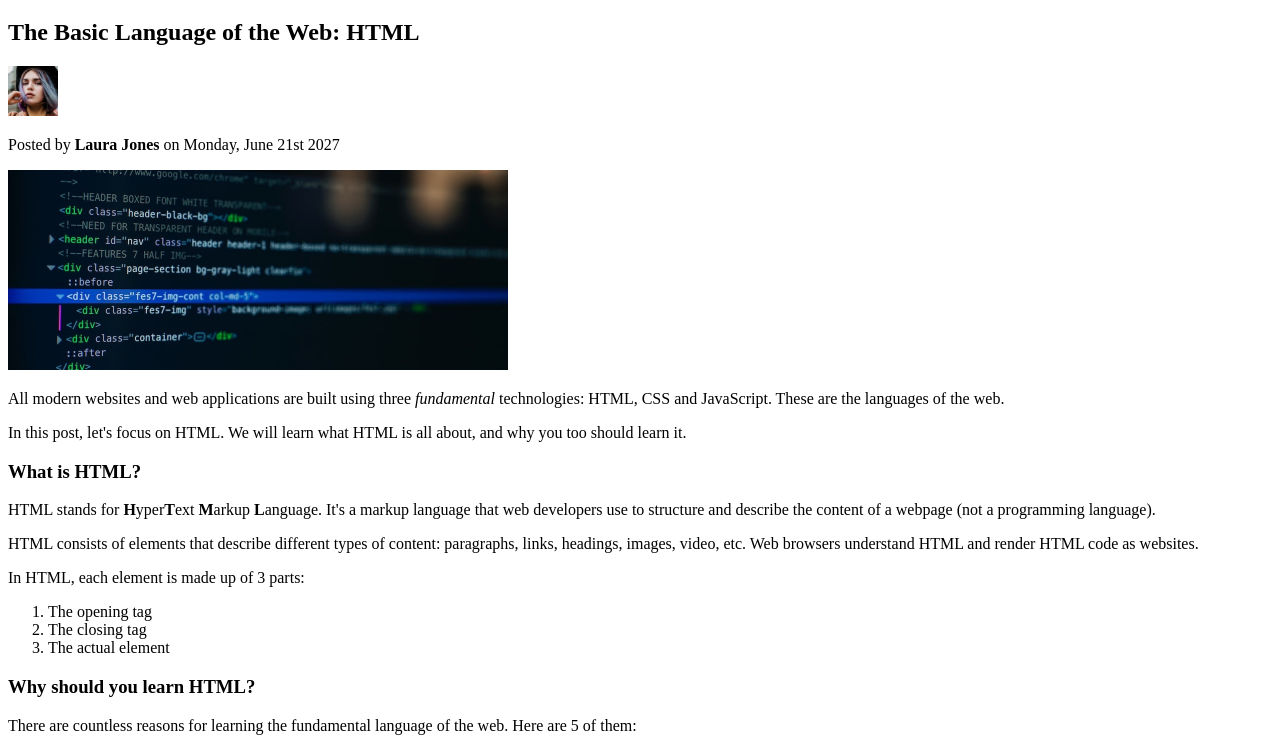
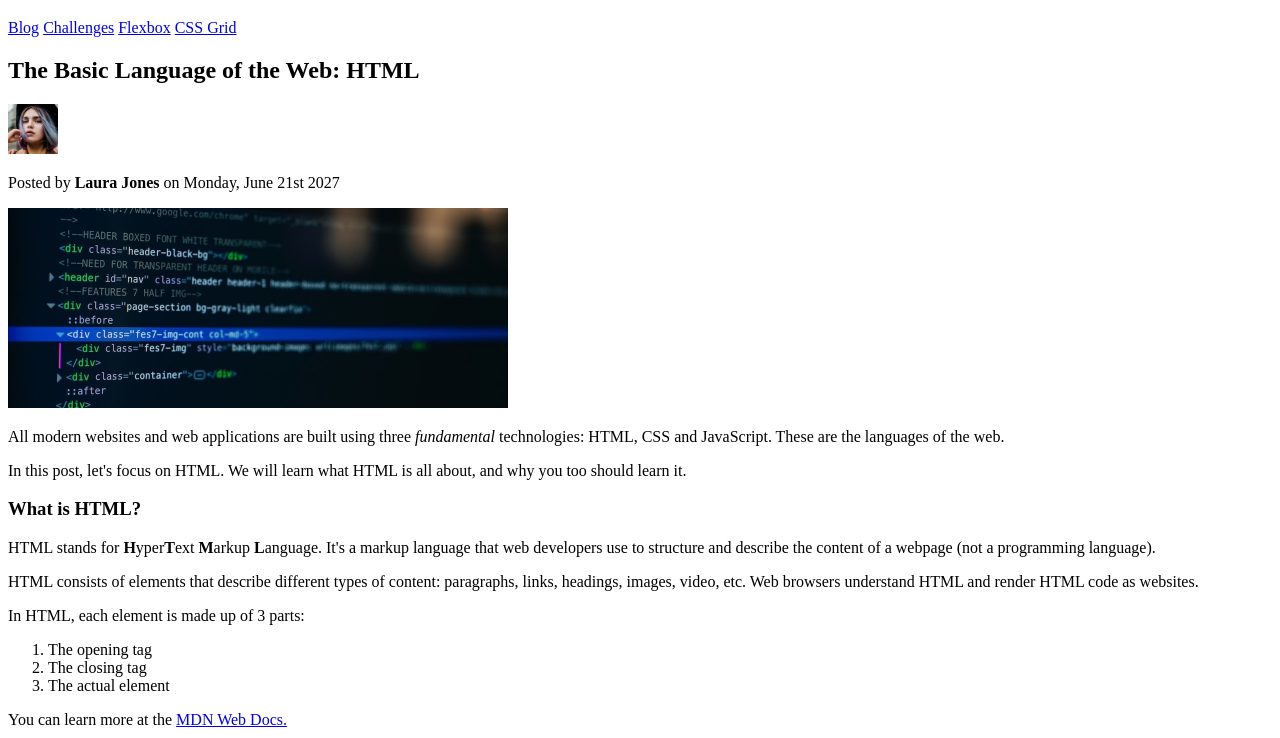
Before and after one commit to devshum/html-css, a plain HTML site: page 02-HTML-Fundamentals/index.html in a window 1280 px wide. Shown: the part 62-800 px from the top of the page. Drawn offline with Linux system fonts and the light colour scheme.

Commit message:
05-hyperlinks

```diff
--- a/02-HTML-Fundamentals/index.html
+++ b/02-HTML-Fundamentals/index.html
@@ -7,6 +7,11 @@
 
   <body>
     <h1>📘 The Code Magazine</h1>
+
+    <a href="blog.html">Blog</a>
+    <a href="#">Challenges</a>
+    <a href="#">Flexbox</a>
+    <a href="#">CSS Grid</a>
 
     <h2>The Basic Language of the Web: HTML</h2>
 
@@ -48,6 +53,10 @@
       <li>The actual element</li>
     </ol>
 
+    <p>
+      You can learn more at the <a href="https://developer.mozilla.org/ru/" target="_blank">MDN Web Docs.</a>
+    </p>
+
     <h3>Why should you learn HTML?</h3>
 
     <p>There are countless reasons for learning the fundamental language of the web. Here are 5 of them:</p>
```
Also changed, not shown: 02-HTML-Fundamentals/blog.html (added, +13 -0 lines).
